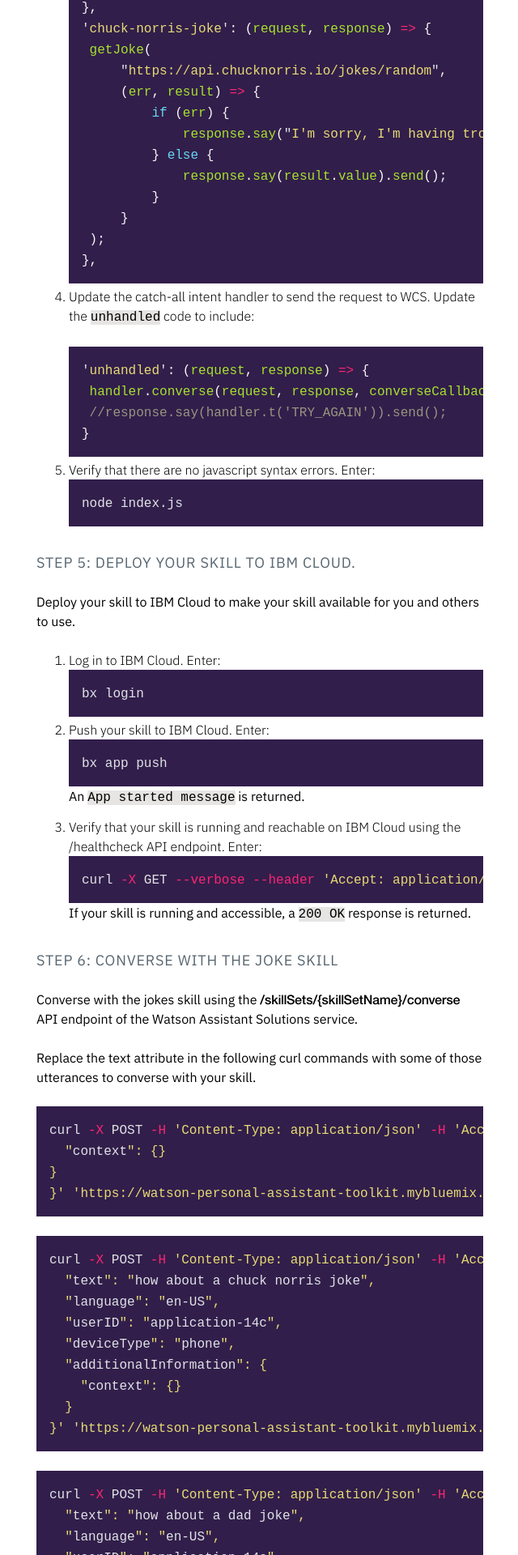
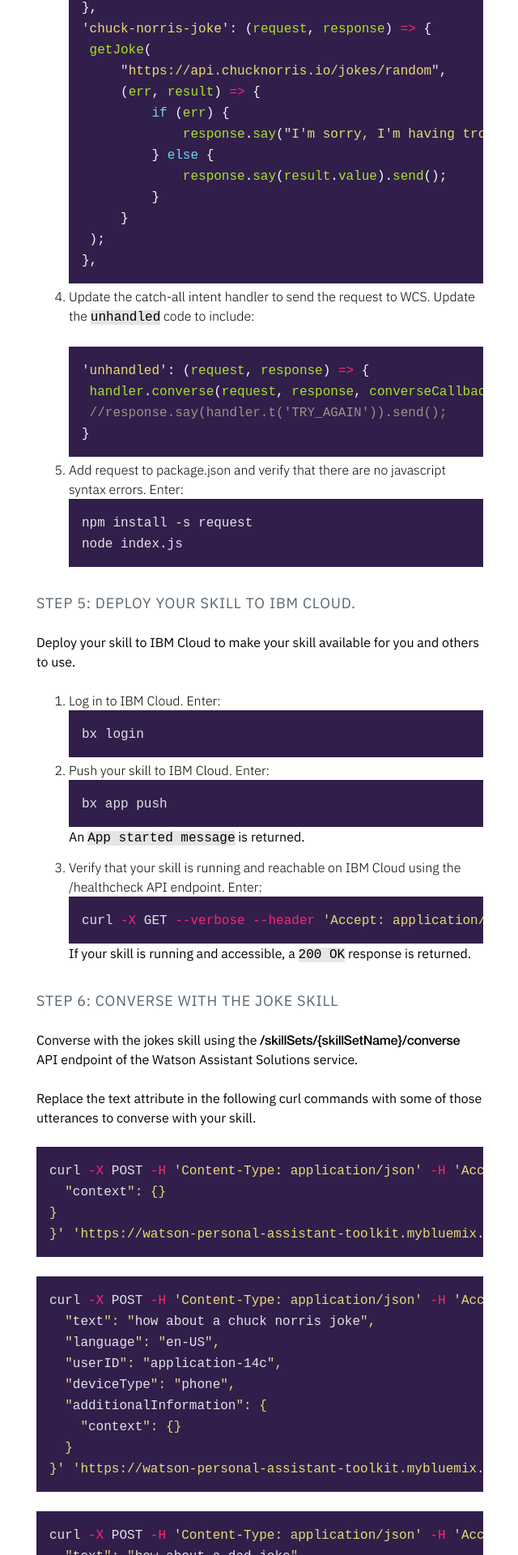
Before and after one commit to Watson-Personal-Assistant/developer, a Jekyll site: the page built from _content/further-topics/using-wcs.md, in a window 1280 px wide. Shown: the part 3080-5000 px from the top of the page at 81% size, without its empty margins (351-991 px from the left). Built offline with Jekyll 4.4.1, drawn with Linux system fonts in a browser that asks for light colours; some of the changed text lies outside the part shown.

Commit message:
fixes WCS tutorial where request isn't added to package.json

````diff
--- a/_content/further-topics/using-wcs.md
+++ b/_content/further-topics/using-wcs.md
@@ -92,8 +92,9 @@ let getJoke = function(url, callback) {
     //response.say(handler.t('TRY_AGAIN')).send();
 }
 ```
-5.  Verify that there are no javascript syntax errors.  Enter:
+5.  Add request to package.json and verify that there are no javascript syntax errors.  Enter:
 ```
+npm install -s request
 node index.js
 ```
 
````
